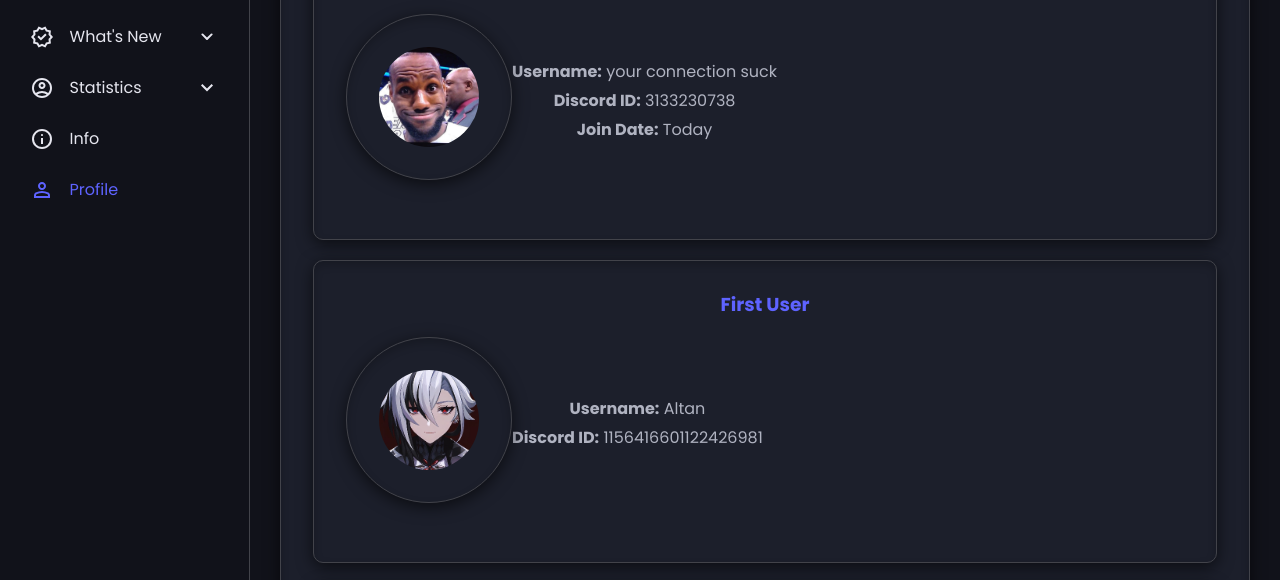
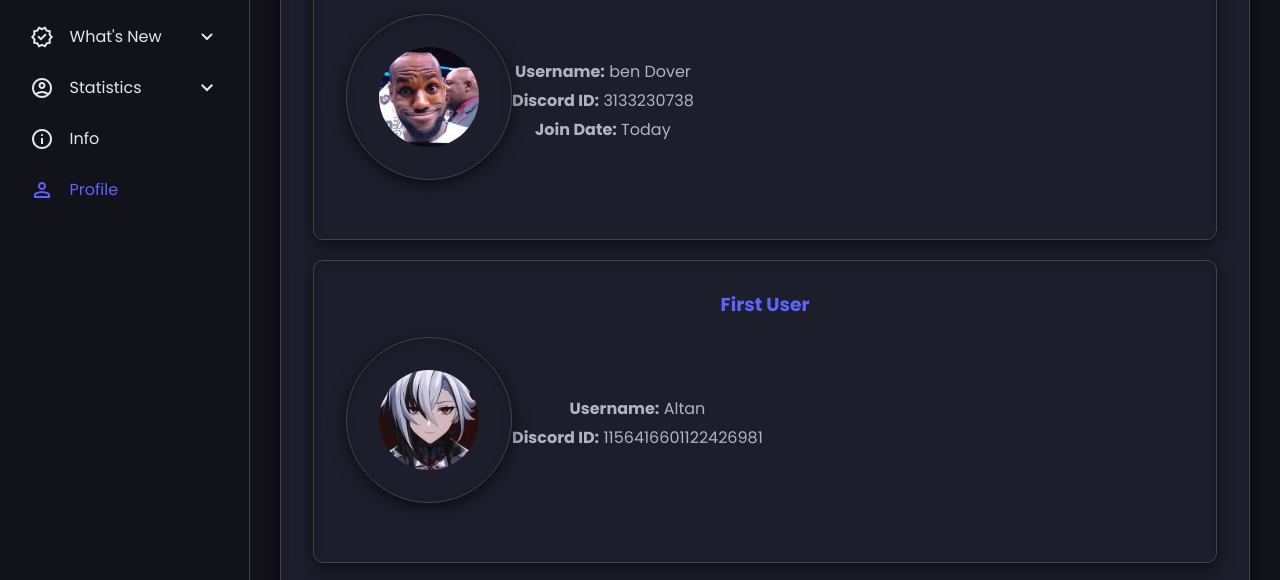
Before and after one commit to boyratata/ZeoBotOfficial, a plain HTML site: page Profile.html in a window 1280 px wide. Shown: the part 166-746 px from the top of the page. Drawn offline with Linux system fonts and the light colour scheme.

Commit message:
Add files via upload

```diff
--- a/Profile.html
+++ b/Profile.html
@@ -77,7 +77,7 @@
             <img id="user-avatar" src="./Profile/lebronjames.jpg" alt="User Avatar" class="container">
           </div>
           <div class="profile-details">
-            <p><strong>Username:</strong> <span id="Ohballs">your connection suck</span></p>
+            <p><strong>Username:</strong> <span id="Ohballs"></span></p>
             <p><strong>Discord ID:</strong> <span id="ID"></span></p>
             <p><strong>Join Date:</strong> <span id="join-date">Today</span></p>
           </div>
@@ -121,6 +121,65 @@
       </div>
     </div>
   </main>
- <script type="text/javascript" src="./script/script.js" defer></script>
+  <script>
+        function generateRandomId() {
+            const min = 1000000000;
+            const max = 9999999999;
+            return Math.floor(Math.random() * (max - min + 1)) + min;
+        }
+
+        let usernames = [];
+        let currentIndex = 0;
+
+        async function getUsernames() {
+            try {
+                const response = await fetch('./script/usernames.json');
+                if (!response.ok) {
+                    throw new Error(`HTTP error! Status: ${response.status}`);
+                }
+
+                const data = await response.json();
+                usernames = data.usernames;
+
+                if (!usernames || usernames.length === 0) {
+                    throw new Error('No usernames found in the data.');
+                }
+
+                shuffleArray(usernames);
+                currentIndex = 0;
+                displayNextUsername();
+            } catch (error) {
+                console.error('Error fetching usernames:', error);
+            }
+        }
+
+        function displayNextUsername() {
+            if (usernames.length === 0) return;
+
+            const usernameElement = document.getElementById('Ohballs');
+            if (usernameElement) {
+                usernameElement.textContent = usernames[currentIndex];
+            }
+
+            currentIndex = (currentIndex + 1) % usernames.length;
+        }
+
+        function shuffleArray(array) {
+            for (let i = array.length - 1; i > 0; i--) {
+                const j = Math.floor(Math.random() * (i + 1));
+                [array[i], array[j]] = [array[j], array[i]];
+            }
+        }
+
+        document.addEventListener('DOMContentLoaded', () => {
+            const discordIdElement = document.getElementById('ID');
+            if (discordIdElement) {
+                discordIdElement.textContent = generateRandomId();
+            }
+
+            getUsernames();
+            setInterval(displayNextUsername, 5000);
+        });
+  </script>
 </body>
 </html>
```
